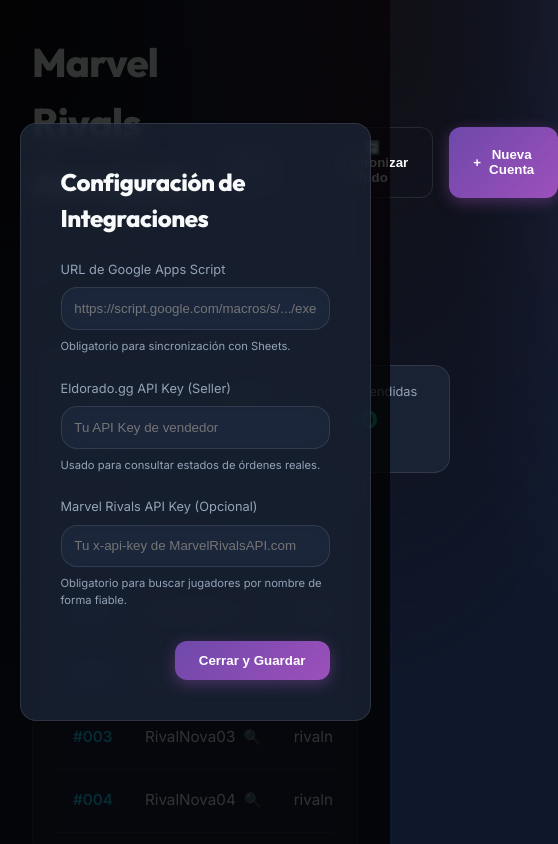
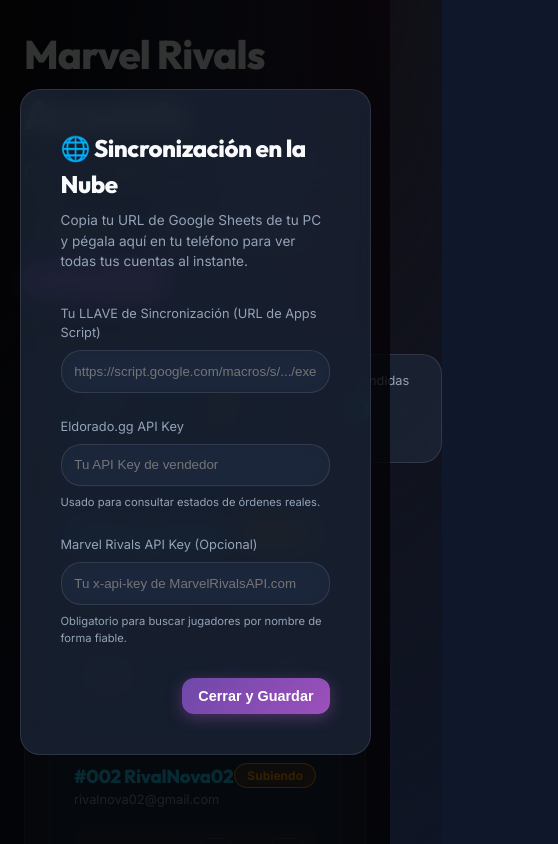
Before and after one commit to zpeedy0818/Proyecto-Rivals, a React (Vite) app: page / in a window 390 px wide. Both pictures are taken after a click on the button "⚙️ Ajustes". Shown: the top 844 px of the page, 558 px wide, since content can reach past the window. Built offline with nearby package versions, Linux system fonts and the light colour scheme.

Commit message:
Mobile first integrated

```diff
--- a/src/App.jsx
+++ b/src/App.jsx
@@ -37,6 +37,13 @@
   useEffect(() => {
     localStorage.setItem('marvel_settings', JSON.stringify(settings))
   }, [settings])
+
+  useEffect(() => {
+    // Cross-device sync: If we have a URL but no accounts, try to fetch immediately
+    if (settings.sheetsUrl && (accounts.length === 0 || accounts.length === initialAccounts.length)) {
+      syncAll()
+    }
+  }, [])
 
   const openModal = (acc = null) => {
     if (acc) {
@@ -307,6 +314,42 @@
             </tbody>
           </table>
         </div>
+
+        <div className="mobile-cards">
+          {accounts.map((acc, index) => (
+            <div key={acc.id || index} className="glass card-mobile">
+              <div style={{ display: 'flex', justifyContent: 'space-between', alignItems: 'flex-start', marginBottom: '1rem' }}>
+                <div>
+                  <h3 style={{ color: 'var(--secondary)' }}>#{acc.id} {acc.usuario_cuenta}</h3>
+                  <p style={{ fontSize: '0.8rem', color: 'var(--text-muted)' }}>{acc.email}</p>
+                </div>
+                <div style={{ textAlign: 'right' }}>
+                  <span className={`badge ${getStatusBadge(acc.estado)}`}>{acc.estado}</span>
+                  {acc.stats && (
+                    <div style={{ marginTop: '0.5rem', fontSize: '0.65rem', color: 'var(--success)' }}>
+                      WR: {acc.stats.winRate}
+                    </div>
+                  )}
+                </div>
+              </div>
+
+              <div style={{ display: 'flex', alignItems: 'center', gap: '0.6rem', background: 'rgba(255,255,255,0.03)', padding: '0.8rem', borderRadius: '0.75rem', marginBottom: '1rem' }}>
+                <span style={{ fontSize: '0.8rem', color: 'var(--text-muted)', flex: 1 }}>Nivel de Cuenta</span>
+                <button onClick={() => handleQuickLevelUpdate(acc, -1)} className="btn-outline" style={{ width: '32px', height: '32px', borderRadius: '8px', padding: 0, justifyContent: 'center' }}>-</button>
+                <span style={{ fontWeight: 'bold', minWidth: '20px', textAlign: 'center' }}>{acc.nivel}</span>
+                <button onClick={() => handleQuickLevelUpdate(acc, 1)} className="btn-outline" style={{ width: '32px', height: '32px', borderRadius: '8px', padding: 0, justifyContent: 'center' }}>+</button>
+              </div>
+
+              <div style={{ display: 'flex', gap: '0.5rem' }}>
+                <button className="btn btn-outline" style={{ flex: 1, fontSize: '0.8rem' }} onClick={() => openModal(acc)}>Editar</button>
+                {acc.usuario_cuenta && (
+                  <button className="btn btn-outline" style={{ fontSize: '0.8rem' }} onClick={() => handleFetchStats(acc)}>🔍</button>
+                )}
+                <button className="btn btn-outline" style={{ border: '1px solid var(--danger)', color: 'var(--danger)', fontSize: '0.8rem' }} onClick={() => handleDelete(acc.id)}>🗑️</button>
+              </div>
+            </div>
+          ))}
+        </div>
       </div>
 
       {isModalOpen && (
@@ -390,17 +433,22 @@
           background: 'rgba(0,0,0,0.8)', display: 'flex', alignItems: 'center', justifyContent: 'center', zIndex: 110
         }}>
           <div className="glass" style={{ padding: '2.5rem', width: '600px', maxWidth: '90%' }}>
-            <h2 style={{ marginBottom: '1.5rem' }}>Configuración de Integraciones</h2>
+            <div style={{ marginBottom: '2rem' }}>
+              <h2 style={{ marginBottom: '0.5rem' }}>🌐 Sincronización en la Nube</h2>
+              <p style={{ color: 'var(--text-muted)', fontSize: '0.85rem' }}>
+                Copia tu URL de Google Sheets de tu PC y pégala aquí en tu teléfono para ver todas tus cuentas al instante.
+              </p>
+            </div>
+
             <div style={{ marginBottom: '1.5rem' }}>
-              <label style={{ display: 'block', marginBottom: '0.5rem', color: 'var(--text-muted)', fontSize: '0.8rem' }}>URL de Google Apps Script</label>
+              <label style={{ display: 'block', marginBottom: '0.5rem', color: 'var(--text-muted)', fontSize: '0.8rem' }}>Tu LLAVE de Sincronización (URL de Apps Script)</label>
               <input className="glass" style={{ width: '100%', padding: '0.8rem', color: 'white' }}
                 placeholder="https://script.google.com/macros/s/.../exec"
                 value={settings.sheetsUrl} onChange={e => setSettings({ ...settings, sheetsUrl: e.target.value })} />
-              <p style={{ fontSize: '0.7rem', color: 'var(--text-muted)', marginTop: '0.5rem' }}>Obligatorio para sincronización con Sheets.</p>
             </div>
 
             <div style={{ marginBottom: '1.5rem' }}>
-              <label style={{ display: 'block', marginBottom: '0.5rem', color: 'var(--text-muted)', fontSize: '0.8rem' }}>Eldorado.gg API Key (Seller)</label>
+              <label style={{ display: 'block', marginBottom: '0.5rem', color: 'var(--text-muted)', fontSize: '0.8rem' }}>Eldorado.gg API Key</label>
               <input type="password" className="glass" style={{ width: '100%', padding: '0.8rem', color: 'white' }}
                 placeholder="Tu API Key de vendedor"
                 value={settings.eldoradoKey} onChange={e => setSettings({ ...settings, eldoradoKey: e.target.value })} />
--- a/src/index.css
+++ b/src/index.css
@@ -26,16 +26,19 @@
   font-family: 'Inter', sans-serif;
   background-color: var(--dark-bg);
   background-image:
-    radial-gradient(at 0% 0%, hsla(253,16%,7%,1) 0, transparent 50%),
-    radial-gradient(at 50% 0%, hsla(225,39%,30%,0.3) 0, transparent 50%),
-    radial-gradient(at 100% 0%, hsla(339,49%,30%,0.3) 0, transparent 50%);
+    radial-gradient(at 0% 0%, hsla(253, 16%, 7%, 1) 0, transparent 50%),
+    radial-gradient(at 50% 0%, hsla(225, 39%, 30%, 0.3) 0, transparent 50%),
+    radial-gradient(at 100% 0%, hsla(339, 49%, 30%, 0.3) 0, transparent 50%);
   color: var(--text-main);
   min-height: 100vh;
   line-height: 1.5;
   -webkit-font-smoothing: antialiased;
 }
 
-h1, h2, h3, h4 {
+h1,
+h2,
+h3,
+h4 {
   font-family: 'Outfit', sans-serif;
   letter-spacing: -0.02em;
 }
@@ -130,9 +133,23 @@
   font-weight: 700;
 }
 
-.badge-subiendo { background: rgba(245, 158, 11, 0.2); color: var(--warning); border: 1px solid var(--warning); }
-.badge-vendido { background: rgba(16, 185, 129, 0.2); color: var(--success); border: 1px solid var(--success); }
-.badge-pausado { background: rgba(239, 68, 68, 0.2); color: var(--danger); border: 1px solid var(--danger); }
+.badge-subiendo {
+  background: rgba(245, 158, 11, 0.2);
+  color: var(--warning);
+  border: 1px solid var(--warning);
+}
+
+.badge-vendido {
+  background: rgba(16, 185, 129, 0.2);
+  color: var(--success);
+  border: 1px solid var(--success);
+}
+
+.badge-pausado {
+  background: rgba(239, 68, 68, 0.2);
+  color: var(--danger);
+  border: 1px solid var(--danger);
+}
 
 /* Progress Bar */
 .progress-bg {
@@ -148,3 +165,82 @@
   background: var(--secondary-gradient);
   transition: width 0.5s ease;
 }
+
+/* Responsive Design */
+@media (max-width: 1024px) {
+  .container {
+    padding: 1.5rem;
+  }
+}
+
+@media (max-width: 768px) {
+  header {
+    flex-direction: column;
+    align-items: flex-start !important;
+    gap: 1.5rem;
+    margin-bottom: 2rem !important;
+  }
+
+  header div {
+    display: flex;
+    flex-wrap: wrap;
+    gap: 0.5rem;
+  }
+
+  .btn {
+    padding: 0.6rem 1rem;
+    font-size: 0.9rem;
+  }
+
+  .table-container {
+    display: none;
+    /* Hide table on mobile */
+  }
+
+  .mobile-cards {
+    display: grid;
+    grid-template-columns: 1fr;
+    gap: 1.2rem;
+    margin-top: 1rem;
+  }
+
+  .card-mobile {
+    padding: 1.5rem;
+    position: relative;
+  }
+
+  .card-stats-grid {
+    display: grid;
+    grid-template-columns: 1fr 1fr;
+    gap: 1rem;
+    margin-top: 1.5rem;
+  }
+
+  .glass {
+    border-radius: 1.25rem;
+  }
+}
+
+@media (min-width: 769px) {
+  .mobile-cards {
+    display: none;
+  }
+}
+
+/* Animations */
+@keyframes fadeIn {
+  from {
+    opacity: 0;
+    transform: translateY(10px);
+  }
+
+  to {
+    opacity: 1;
+    transform: translateY(0);
+  }
+}
+
+.card-mobile,
+tr {
+  animation: fadeIn 0.4s ease-out forwards;
+}
```
